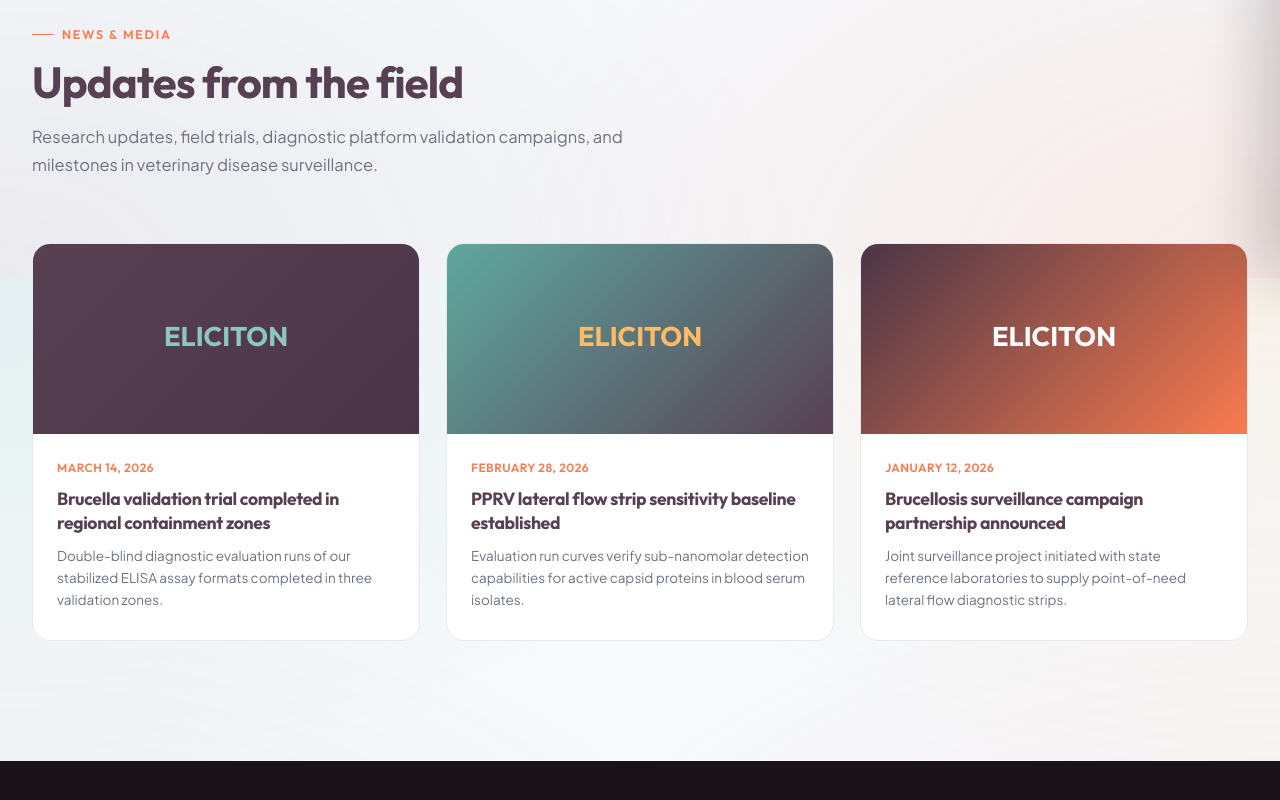
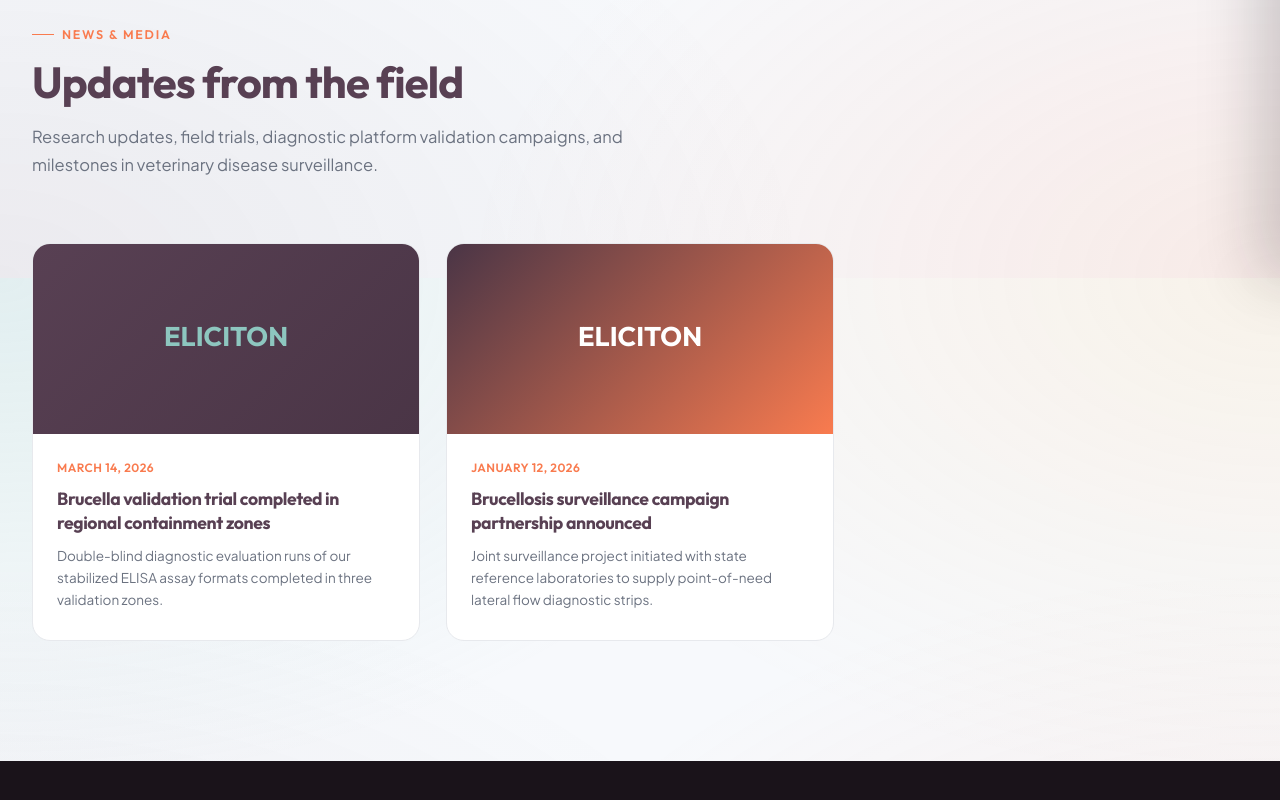
Before and after one commit to Triveni-104/eliciton-innovations, a React (Vite) app: page /news in a window 1280 px wide. Shown: the part 522-1322 px from the top of the page. Built offline with nearby package versions, Linux system fonts and the light colour scheme.

Commit message:
feat: create News page with field updates and media grid layout

```diff
--- a/src/pages/News.jsx
+++ b/src/pages/News.jsx
@@ -48,19 +48,6 @@
 
             <div className="news-card">
               <div className="news-img">
-                <svg style={{ width: '100%', height: '100%', background: 'linear-gradient(135deg,var(--teal-dark),var(--plum))', display: 'flex', alignItems: 'center', justifyContent: 'center' }} viewBox="0 0 400 190">
-                  <text x="50%" y="50%" dominantBaseline="middle" textAnchor="middle" fontFamily="'Outfit', sans-serif" fontWeight="700" fontSize="28" fill="#FCBC66">ELICITON</text>
-                </svg>
-              </div>
-              <div className="news-body">
-                <div className="news-date">FEBRUARY 28, 2026</div>
-                <h3>PPRV lateral flow strip sensitivity baseline established</h3>
-                <p>Evaluation run curves verify sub-nanomolar detection capabilities for active capsid proteins in blood serum isolates.</p>
-              </div>
-            </div>
-
-            <div className="news-card">
-              <div className="news-img">
                 <svg style={{ width: '100%', height: '100%', background: 'linear-gradient(135deg,var(--plum-700),var(--coral))', display: 'flex', alignItems: 'center', justifyContent: 'center' }} viewBox="0 0 400 190">
                   <text x="50%" y="50%" dominantBaseline="middle" textAnchor="middle" fontFamily="'Outfit', sans-serif" fontWeight="700" fontSize="28" fill="#fff">ELICITON</text>
                 </svg>
```
